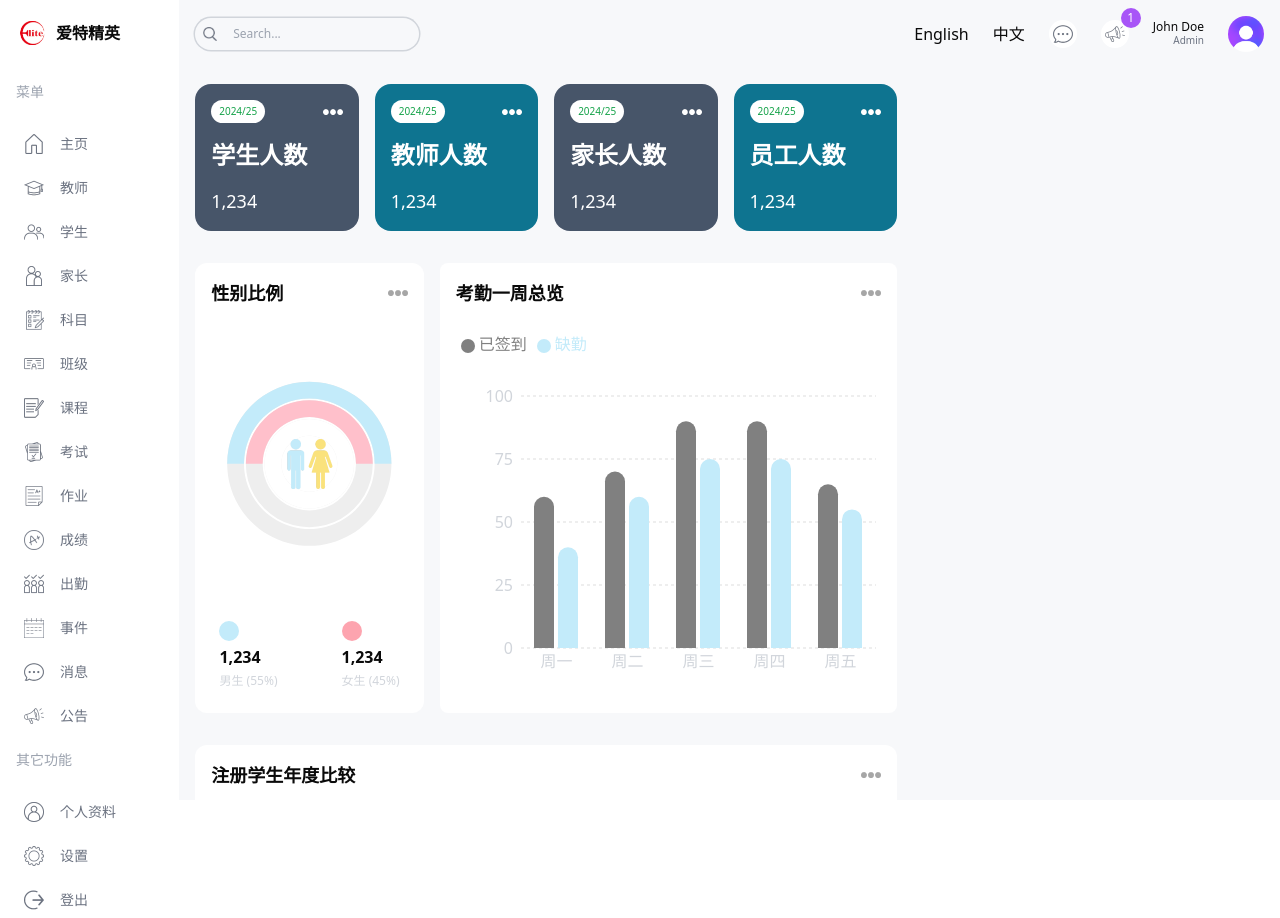
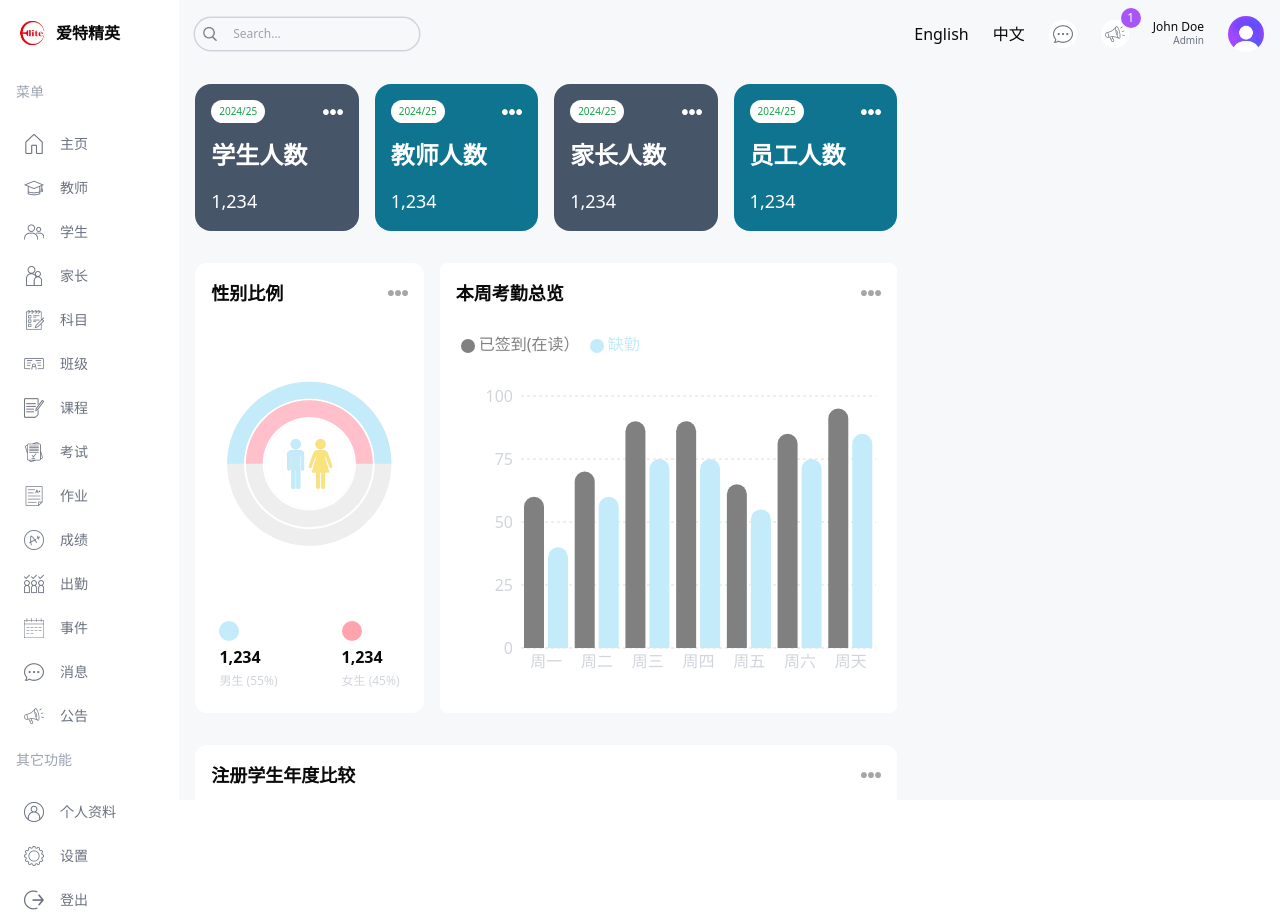
Before and after one commit to atjyschool/School, a Next.js app in the folder School-starter/: page /cn/admin in a window 1280 px wide. Built offline with nearby package versions, Linux system fonts and the light colour scheme.

Commit message:
some changes

```diff
--- a/School-starter/messages/cn.json
+++ b/School-starter/messages/cn.json
@@ -37,9 +37,11 @@
     "Wed": "周三",
     "Thu": "周四",
     "Fri": "周五",
-    "present": "已签到",
+    "Sat": "周六",
+    "Sun": "周天",
+    "present": "已签到(在读）",
     "absent": "缺勤",
-    "Attendance":"考勤一周总览"
+    "Attendance":"本周考勤总览"
 
   }
 }
--- a/School-starter/messages/en.json
+++ b/School-starter/messages/en.json
@@ -37,6 +37,8 @@
     "Wed": "Wed",
     "Thu": "Thu",
     "Fri": "Fri",
+    "Sat": "Sat",
+    "Sun": "Sun",
     "present": "Present",
     "absent": "Absent",
     "Attendance":"Attendance"
--- a/School-starter/src/app/[locale]/(dashboard)/layout.tsx
+++ b/School-starter/src/app/[locale]/(dashboard)/layout.tsx
@@ -11,7 +11,7 @@ export default function DashboardLayout({
   return (
     <div className="h-screen flex">
       {/* LEFT */}
-      <div className="w-[14%] md:w-[8%] lg:w-[16%] xl:w-[14%] p-4">
+      <div className="w-[26%] sm:w-[20%] md:w-[16%] lg:w-[14%] xl:w-[14%] p-4">
         <Link
           href="/"
           className="flex items-center justify-center lg:justify-start gap-2"
@@ -22,7 +22,7 @@ export default function DashboardLayout({
         <Menu />
       </div>
       {/* RIGHT */}
-      <div className="w-[86%] md:w-[92%] lg:w-[84%] xl:w-[86%] bg-[#F7F8FA] overflow-scroll flex flex-col">
+      <div className="w-[74%] sm:w-[80%] md:w-[84%] lg:w-[86%] xl:w-[86%] bg-[#F7F8FA] overflow-scroll flex flex-col">
         <Navbar />
         {children}
       </div>
--- a/School-starter/src/app/[locale]/components/AttendanceChart.tsx
+++ b/School-starter/src/app/[locale]/components/AttendanceChart.tsx
@@ -65,6 +65,16 @@ const AttendanceChart = () => {
       present: 65,
       absent: 55,
     },
+    {
+      name: t("Sat"),
+      present: 85,
+      absent: 75,
+    },
+    {
+      name: t("Sun"),
+      present: 95,
+      absent: 85,
+    },
   ];
 
   return (
--- a/School-starter/src/app/[locale]/components/Menu.tsx
+++ b/School-starter/src/app/[locale]/components/Menu.tsx
@@ -136,7 +136,7 @@ const Menu = () => {
                   className="flex items-center justify-center lg:justify-start gap-4 text-gray-500 py-2 md:px-2 rounded-md hover:bg-lamaSkyLight"
                 >
                   <Image src={item.icon} alt="" width={20} height={20} />
-                  <span className="hidden lg:block">{t(item.label)}</span>
+                  <span className="lg:block">{t(item.label)}</span>
                 </Link>
               );
             }
```
